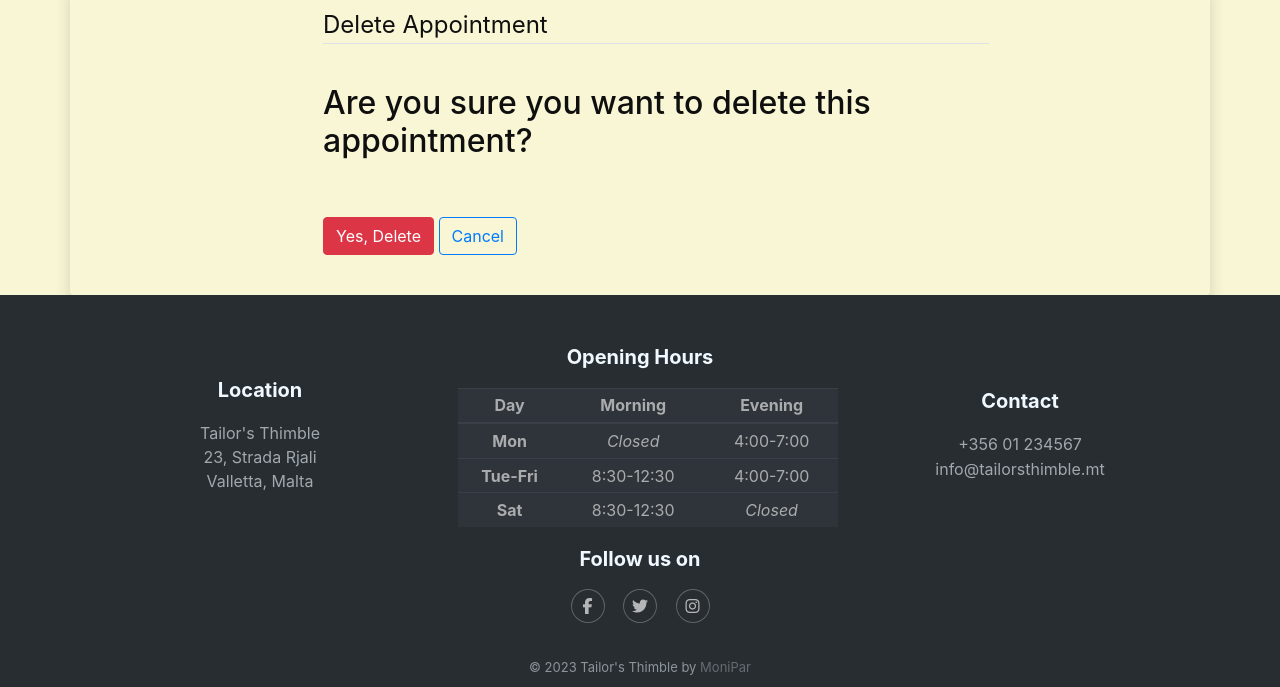
After one commit to MoniPar/django-a-go, a Django app: page /appointments/1/delete in a window 1280 px wide. The commit adds this page. Shown: the part 165-852 px from the top of the page. Run offline with Django 3.2, Linux system fonts and the light colour scheme; a user stored in the database is signed in; tables that the repository leaves empty hold one stand-in row (values such as "Sample post"); some libraries are stand-ins or nearby versions.

Commit message:
Add AppointmentDelete view and confirmation template

```diff
--- /dev/null
+++ b/booking/templates/booking/appointment_confirm_delete.html
@@ -0,0 +1,24 @@
+{% extends 'base.html' %}
+
+{% load crispy_forms_tags %}
+
+{% block content %}
+<div class="container mt-4 shadow rounded">
+  <div class="row">
+    <div class="col-md-8 mt-4 offset-md-2">
+      <form method="POST">
+        {% csrf_token %}
+        <fieldset class="form-group">
+          <legend class="border-bottom mb-4">Delete Appointment</legend>
+            <h2>Are you sure you want to delete this appointment?</h2>
+        </fieldset>
+          <div class="form-group">
+            <button class="btn btn-danger mb-2" type="submit">Yes, Delete</button>
+            <a class="btn btn-outline-primary mb-2" role="button"
+              href="{% url 'appointment-detail' object.id %}">Cancel</a>
+          </div>
+      </form>
+    </div>
+  </div>
+</div>
+{% endblock %}
--- a/booking/templates/booking/appointment_detail.html
+++ b/booking/templates/booking/appointment_detail.html
@@ -22,7 +22,10 @@
                         <p>Location: Tailor's Thimble, 23, Strada Rjali, Valletta, Malta</p>
                         <p>Approved: {{ object.approved }}</p>
                     </div>
-                    <a href="{% url 'appointment-update' appointment.id %}" class="btn btn-primary">Edit Appointment</a>
+                    <div class="card-footer">
+                        <a class="btn btn-primary btn-sm mt-1 mb-4" href="{% url 'appointment-update' object.id %}" >Edit</a>
+                        <a class="btn btn-danger btn-sm mt-1 mb-4" href="{% url 'appointment-delete' object.id %}">Delete</a>
+                    </div>
                 </div>
             </div>
         </div>
--- a/booking/urls.py
+++ b/booking/urls.py
@@ -13,4 +13,6 @@ urlpatterns = [
           name='appointment-create'),
      path('appointments/<int:pk>/update', views.AppointmentUpdate.as_view(),
           name='appointment-update'),
+     path('appointments/<int:pk>/delete', views.AppointmentDelete.as_view(),
+          name='appointment-delete'),
 ]
--- a/booking/views.py
+++ b/booking/views.py
@@ -3,6 +3,7 @@ from django.contrib.auth.mixins import (
     LoginRequiredMixin,
     UserPassesTestMixin,
 )
+from django.urls import reverse_lazy
 from django.views import generic, View
 from .models import *
 
@@ -62,3 +63,16 @@ class AppointmentUpdate(
         if self.request.user == appointment.user:
             return True
         return False
+
+
+class AppointmentDelete(
+    LoginRequiredMixin, UserPassesTestMixin, generic.DeleteView
+):
+    model = Appointment
+    success_url = reverse_lazy('appointments')
+
+    def test_func(self):
+        appointment = self.get_object()
+        if self.request.user == appointment.user:
+            return True
+        return False
```
Also changed, not shown: booking/templates/booking/appointments.html (+7 -7 lines).
